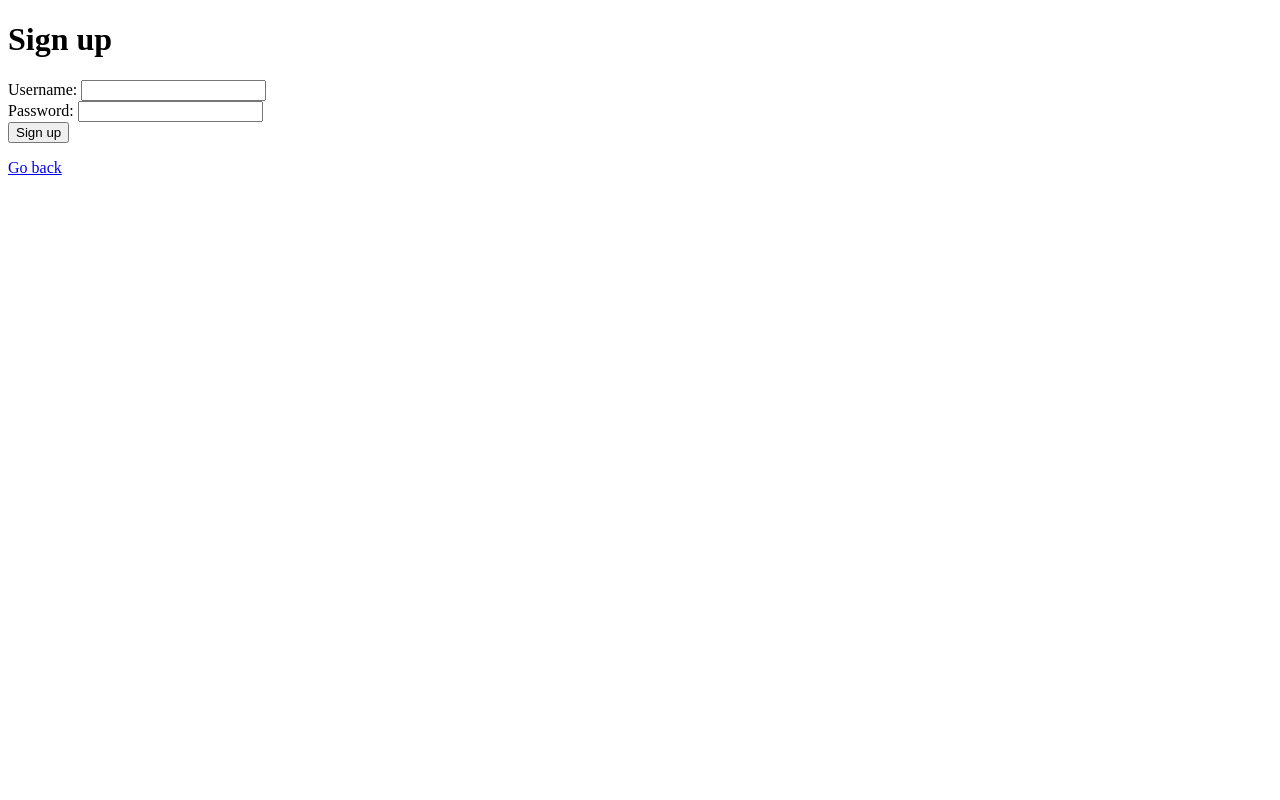
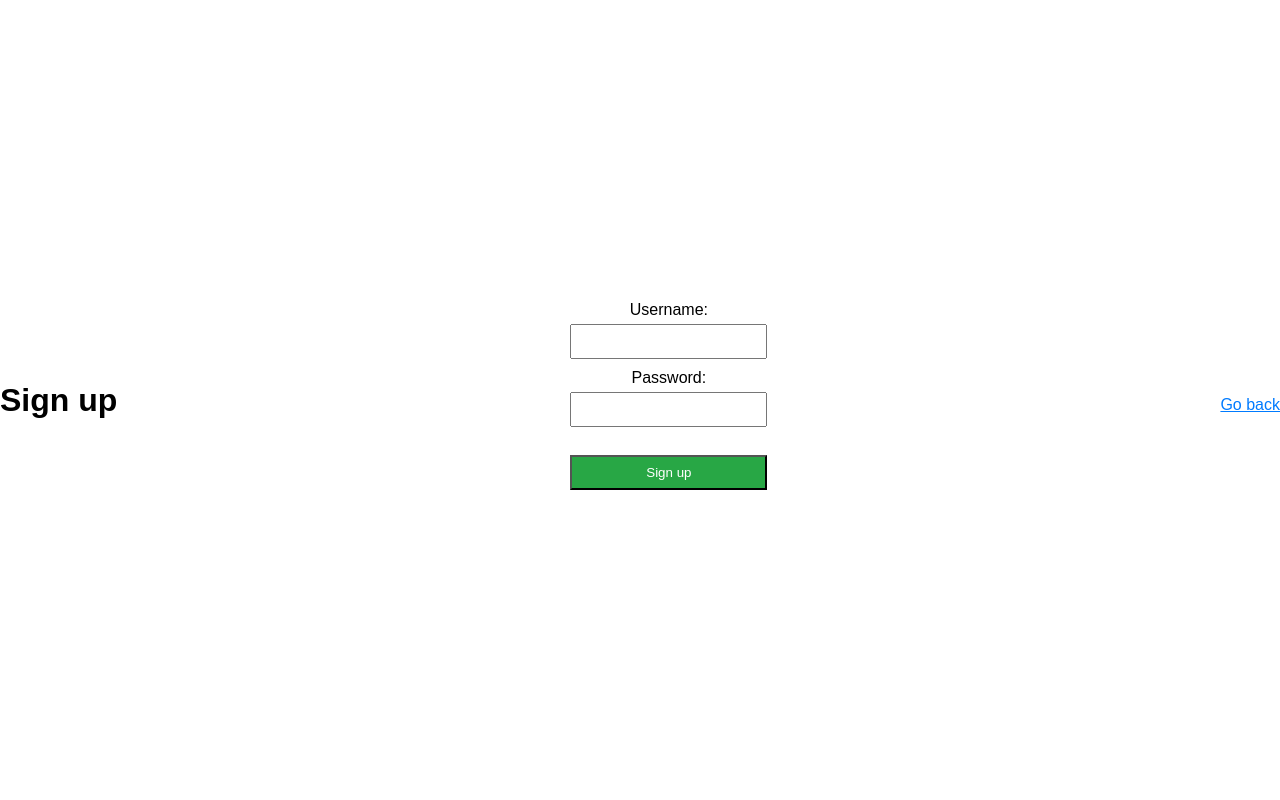
Before and after one commit to fernandocmartinezmoyeda/loginAPP1, a Flask app: page /signup in a window 1280 px wide. Run offline with Flask 3, Linux system fonts and the light colour scheme; some libraries are stand-ins or nearby versions.

Commit message:
Update signup.html

```diff
--- a/templates/signup.html
+++ b/templates/signup.html
@@ -1,7 +1,57 @@
 <!DOCTYPE html>
-<html>
+<html lang="en">
 <head>
+    <meta charset="UTF-8">
     <title>Sign up</title>
+    <style>
+        body {
+            font-family: Arial, sans-serif;
+            display: flex;
+            align-items: center;
+            justify-content: center;
+            height: 100vh;
+            margin: 0;
+        }
+
+        h1 {
+            text-align: center;
+        }
+
+        form {
+            text-align: center;
+            max-width: 300px;
+            margin: 0 auto;
+        }
+
+        label {
+            display: block;
+            margin-bottom: 5px;
+        }
+
+        input {
+            width: 100%;
+            padding: 8px;
+            margin-bottom: 10px;
+            box-sizing: border-box;
+        }
+
+        input[type="submit"] {
+            background-color: #28a745; /* Green color, you can change it */
+            color: #fff;
+            cursor: pointer;
+        }
+
+        input[type="submit"]:hover {
+            background-color: #218838; /* Darker shade of green */
+        }
+
+        a {
+            display: block;
+            text-align: center;
+            margin-top: 10px;
+            color: #007BFF;
+        }
+    </style>
 </head>
 <body>
     <h1>Sign up</h1>
@@ -12,6 +62,7 @@
         <label for="password">Password:</label>
         <input type="password" id="password" name="password" required>
         <br>
+        <br>
         <input type="submit" value="Sign up">
     </form>
     <p><a href="{{ url_for('home') }}">Go back</a></p>
```
